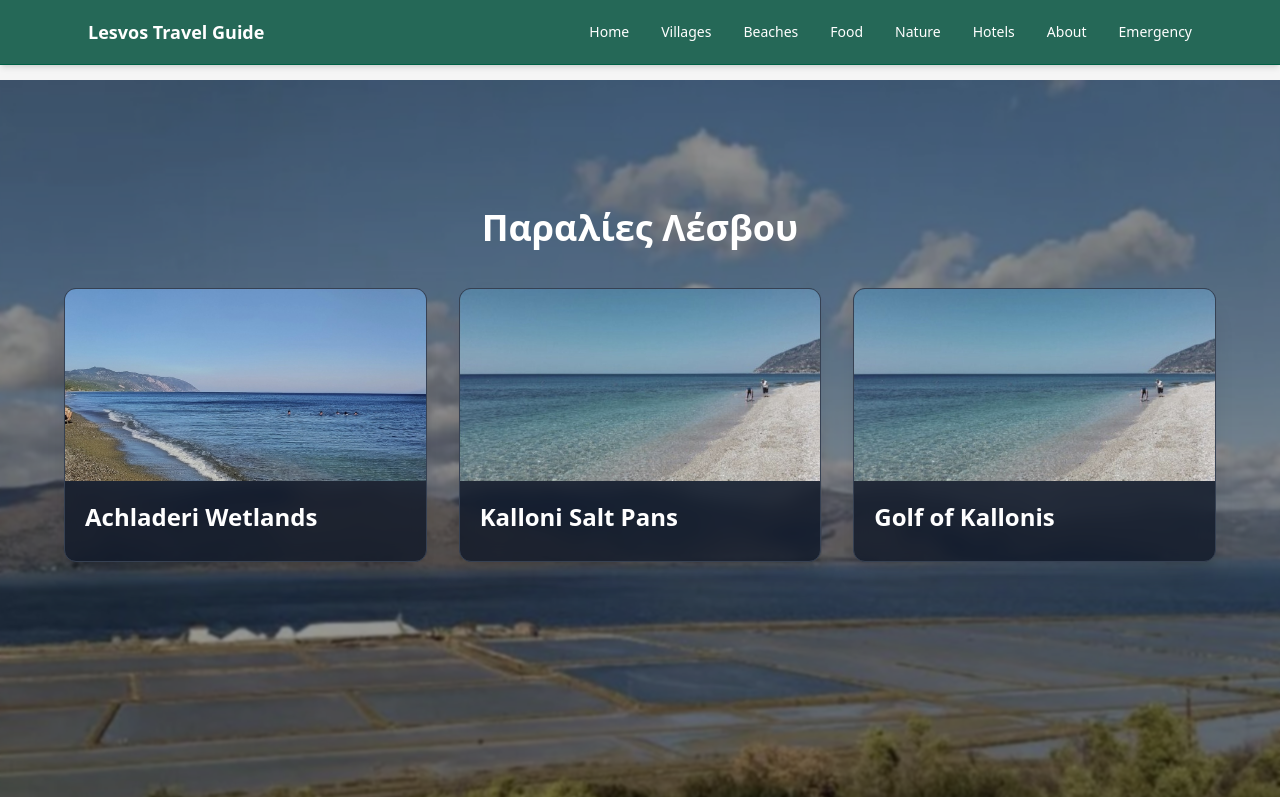
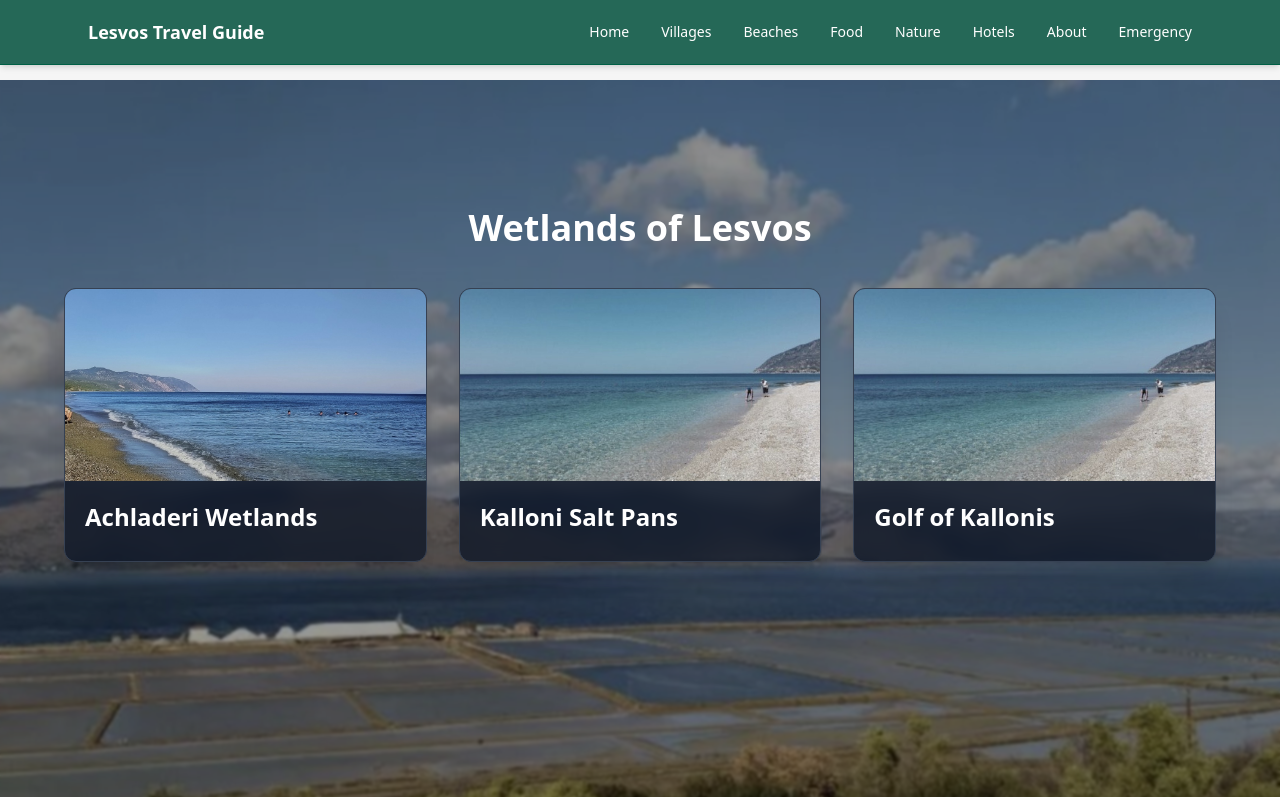
Before and after one commit to amamouridis06/lesvos-travel-guide, a Next.js app: page /nature/wetlands in a window 1280 px wide. Shown: the top 797 px of the page. Built offline with nearby package versions, Linux system fonts and the light colour scheme.

Commit message:
Update page.tsx

```diff
--- a/app/nature/wetlands/page.tsx
+++ b/app/nature/wetlands/page.tsx
@@ -1,7 +1,7 @@
 import Link from "next/link";
 
-export default function BeachesPage() {
-  const beaches = [
+export default function WetlandsPage() {
+  const wetlands = [
     {
       slug: "achladeri-wetlands",
       name: "Achladeri Wetlands",
@@ -28,11 +28,11 @@ export default function BeachesPage() {
       <div className="absolute inset-0 bg-black/40 backdrop-blur-[1px]"></div>
 
       <div className="relative z-10">
-        <h1 className="text-4xl font-bold text-center mb-10">Παραλίες Λέσβου</h1>
+        <h1 className="text-4xl font-bold text-center mb-10">Wetlands of Lesvos</h1>
 
         <div className="grid grid-cols-1 sm:grid-cols-2 lg:grid-cols-3 gap-8 max-w-6xl mx-auto">
-          {beaches.map((b, i) => (
-            <Link href={`/beaches/${b.slug}`} key={i}>
+          {wetlands.map((b, i) => (
+            <Link href={`/wetlands/${b.slug}`} key={i}>
               <div className="bg-gray-900/80 backdrop-blur-sm rounded-xl border border-gray-700 shadow-xl overflow-hidden hover:scale-[1.03] transition-transform cursor-pointer">
 
                 <img src={b.img} alt={b.name} className="h-48 w-full object-cover" />
```
